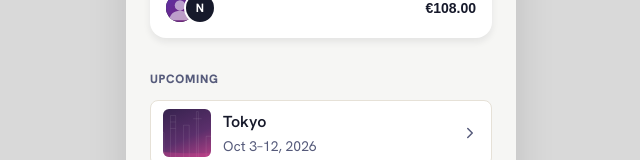
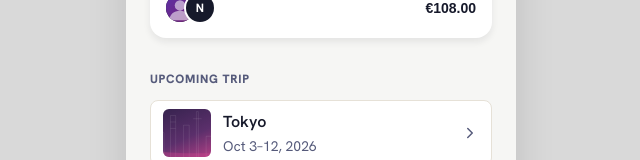
Before and after one commit to sorchosky/tripup, a React (Vite) app: page / in a window 1280 px wide. Shown: the part 354-514 px from the top of the page, without its empty margins (319-959 px from the left). Built offline with nearby package versions, Linux system fonts and the light colour scheme.

Commit message:
Home: label upcoming section "Upcoming trip" (#10)
Rows for upcoming (Tokyo) and past (Paris weekend) trips were already
wired via TripCard's row variant from earlier work; only the eyebrow
copy needed to match the issue's spec.

```diff
--- a/src/screens/HomeScreen.tsx
+++ b/src/screens/HomeScreen.tsx
@@ -40,7 +40,7 @@ export default function HomeScreen() {
 
       {upcoming.length > 0 ? (
         <div className={styles.pastSection}>
-          <Eyebrow>Upcoming</Eyebrow>
+          <Eyebrow>Upcoming trip</Eyebrow>
           <div className={styles.cardStack}>
             {upcoming.map((trip) => (
               <TripCard
```
